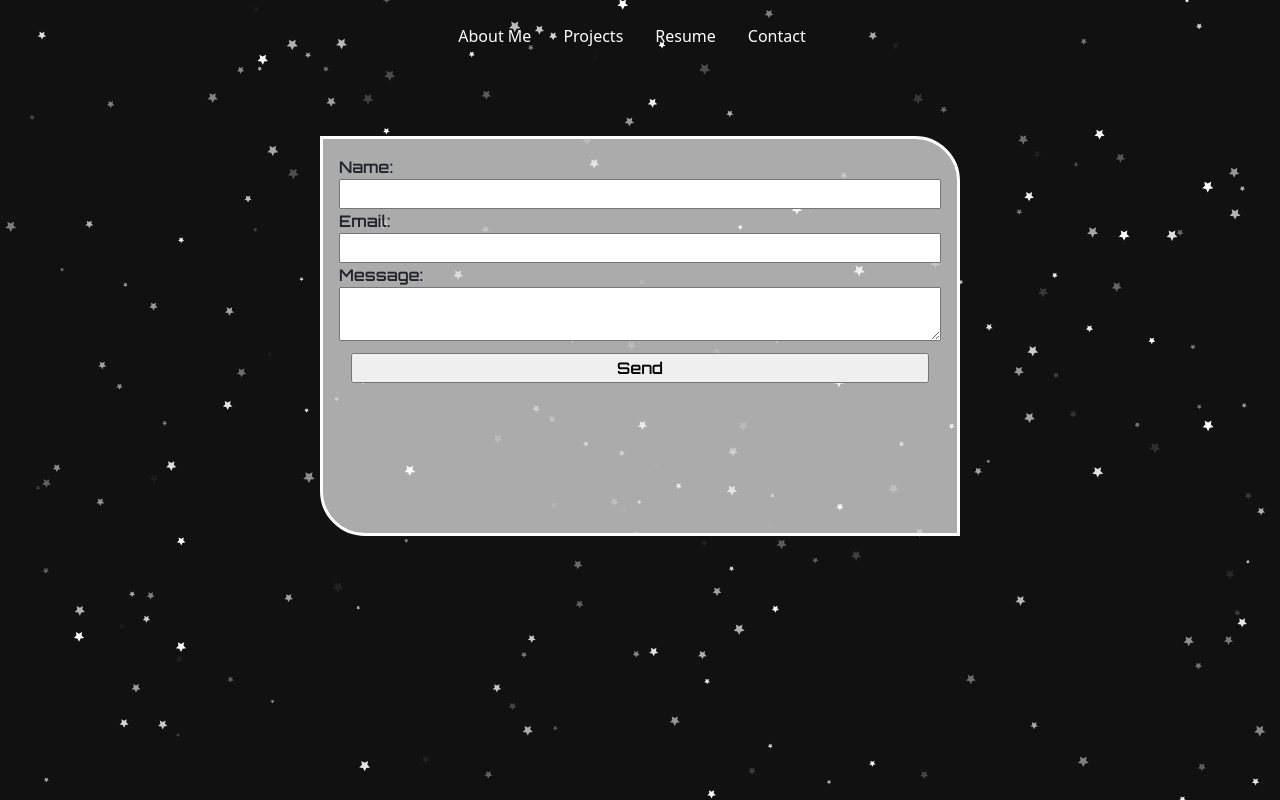
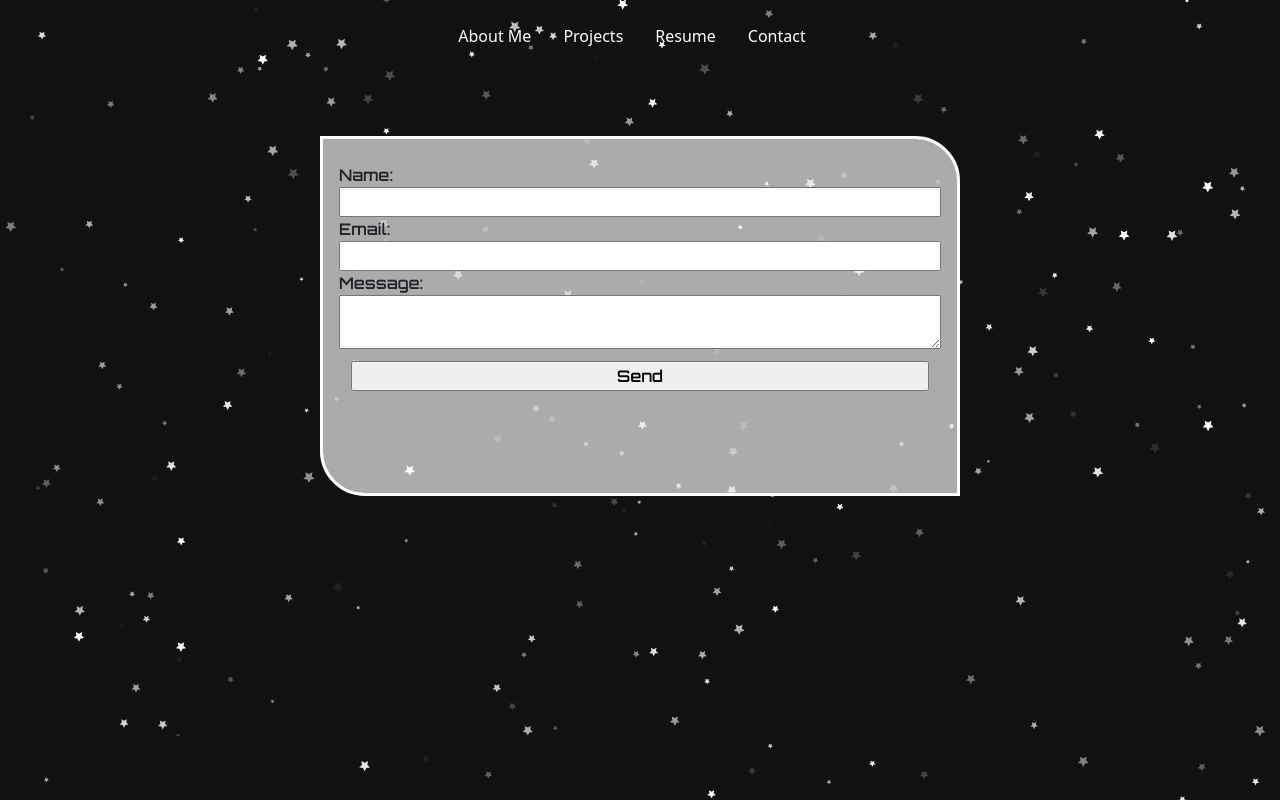
Before and after one commit to JesusGonzalez05/Portfolio-Jesus-Gonzalez, a React (Create React App) app: page /Contact in a window 1280 px wide. Built offline with nearby package versions, Linux system fonts and the light colour scheme.

Commit message:
fixed spacing in contact form.

```diff
--- a/src/App.css
+++ b/src/App.css
@@ -208,14 +208,14 @@ display: flex;
 justify-content: center;
 }
 .form{
-margin: 1rem;
+margin: 1.5rem 1rem 1rem 1rem;
 display: flex;
 flex-direction: column;
 justify-content: center;
 align-items: stretch;
 }
 .form-container{
-height: 50vh;
+height: 45vh;
 width: 50vw;
 background-color: hsl(0, 0%, 100%, .65);
 border: 3px solid white;
```
